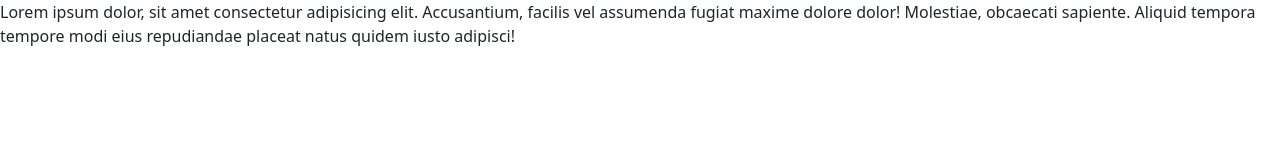
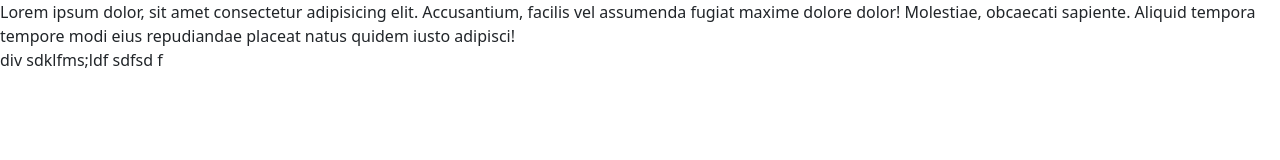
Before and after one commit to Nuregemberdi/first, a plain HTML site: page index.html in a window 1280 px wide. Drawn offline with nearby package versions, Linux system fonts and the light colour scheme.

Commit message:
Update index.html

```diff
--- a/index.html
+++ b/index.html
@@ -11,4 +11,6 @@
         Lorem ipsum dolor, sit amet consectetur adipisicing elit. Accusantium, facilis vel assumenda fugiat maxime dolore dolor! Molestiae, obcaecati sapiente. Aliquid tempora tempore modi eius repudiandae placeat natus quidem iusto adipisci!
     </div>
 
+    div sdklfms;ldf sdfsd f
+
     <script src="https://cdn.jsdelivr.net/npm/bootstrap@5.3.3/dist/js/bootstrap.bundle.min.js"></script>
```
